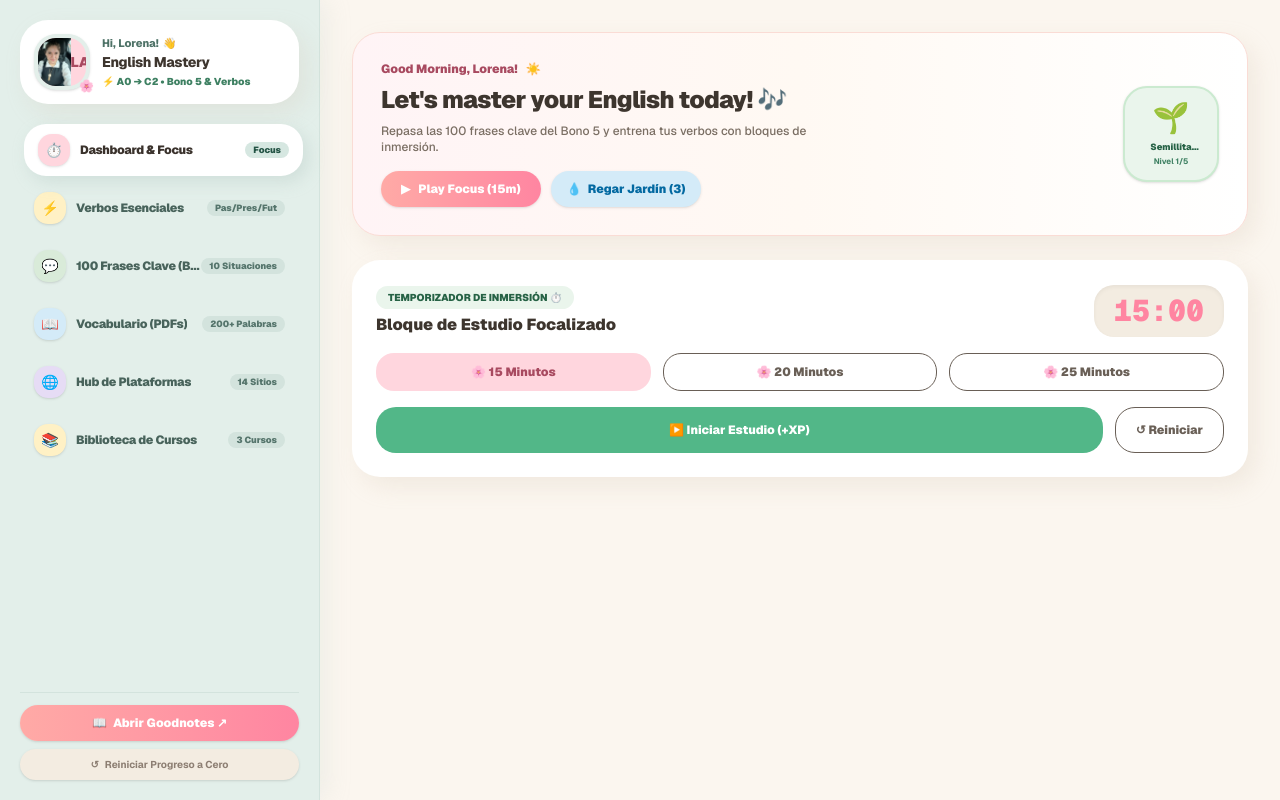
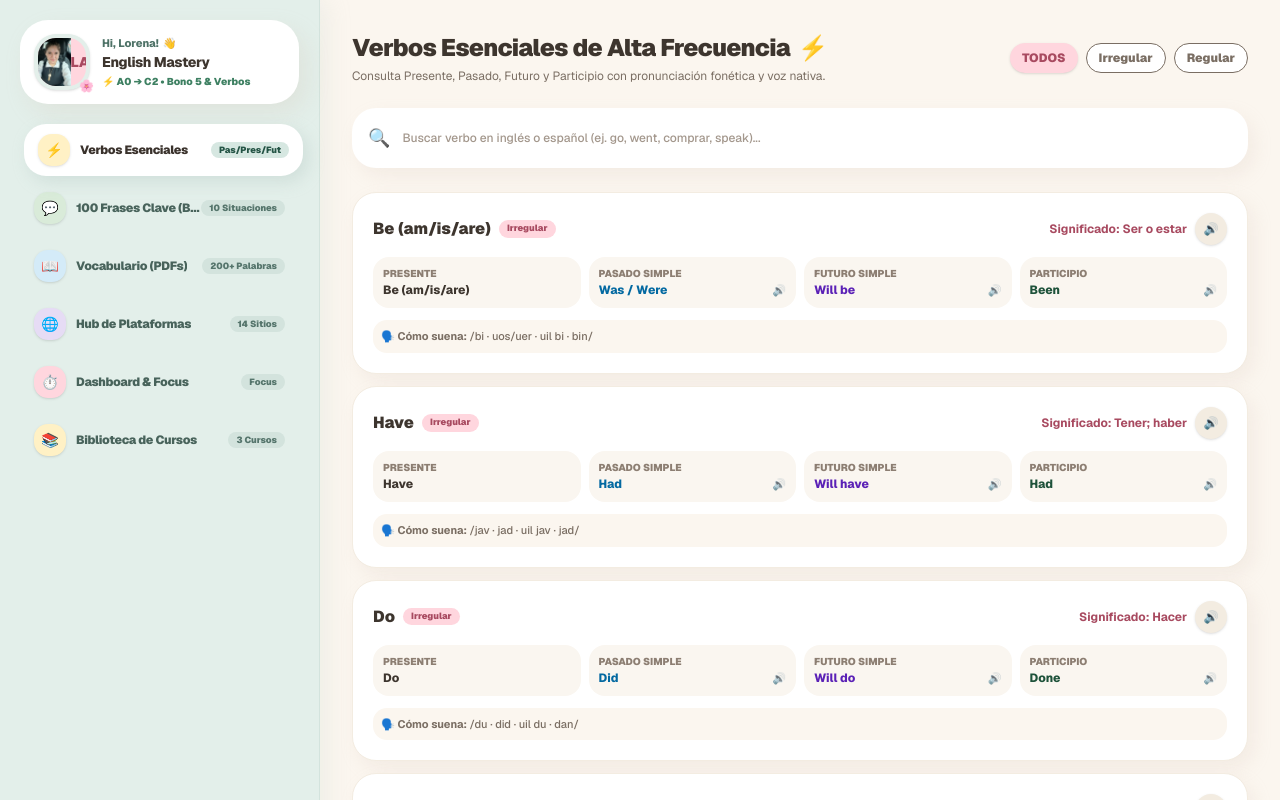
Before and after one commit to lorenaolah-maker/english-mastery-web, a Next.js app: page / in a window 1280 px wide. Shown: the top 800 px of the page. Built offline with nearby package versions, Linux system fonts and the light colour scheme.

Commit message:
Compilacion limpia: verbos, Bono 5 y 14 plataformas sin errores

```diff
--- a/src/app/page.tsx
+++ b/src/app/page.tsx
@@ -1,29 +1,25 @@
 'use client';
 
 import React, { useState, useEffect, useRef } from 'react';
-import { vocab200List, vocab500List, falseFriendsList, phrases100List, verbsEssentialList } from './vocabularyData';
+import {
+  vocab200List,
+  vocab500List,
+  falseFriendsList,
+  phrases100List,
+  verbsEssentialList
+} from './vocabularyData';
 
 export default function EnglishMasteryHome() {
-  const [activeTab, setActiveTab] = useState('pomodoro');
+  const [activeTab, setActiveTab] = useState('verbos');
 
   // Métricas
   const [xp, setXp] = useState(0);
-  const [streak, setStreak] = useState(1);
   const [totalMinutes, setTotalMinutes] = useState(0);
-  const [favoritesCount, setFavoritesCount] = useState(0);
   const [waterDrops, setWaterDrops] = useState(3);
   const [plantStage, setPlantStage] = useState(1);
-  const [weeklyActive, setWeeklyActive] = useState<boolean[]>([true, false, false, false, false, false, false]);
+  const [savedNotice, setSavedNotice] = useState<string | null>(null);
 
-  // Quests
-  const [questPomo, setQuestPomo] = useState(false);
-  const [questCards, setQuestCards] = useState(false);
-  const [questListening, setQuestListening] = useState(false);
-  const [questClaimed, setQuestClaimed] = useState(false);
-
-  // Audio Ambiental Lofi
-  const [isAudioPlaying, setIsAudioPlaying] = useState(false);
-  const audioCtxRef = useRef<AudioContext | null>(null);
+  // Audio Táctil Web Audio
   const sfxCtxRef = useRef<AudioContext | null>(null);
 
   const getSfxContext = () => {
@@ -83,15 +79,6 @@ export default function EnglishMasteryHome() {
     } catch {}
   };
 
-  // Frase inspiracional
-  const [quoteIdx, setQuoteIdx] = useState(0);
-  const quotes = [
-    { en: 'Small daily steps every day lead to big changes.', es: 'Pequeños pasos diarios conducen a grandes cambios.' },
-    { en: 'Fluency is consistency in action, not overnight magic.', es: 'La fluidez es constancia en acción, no magia de la noche a la mañana.' },
-    { en: 'Focus for twenty quiet minutes, and let time do the rest.', es: 'Concéntrate veinte minutos en calma y deja que el tiempo haga el resto.' },
-    { en: 'Your dedication today opens global doors tomorrow.', es: 'Tu dedicación de hoy abre puertas globales mañana.' }
-  ];
-
   // Voz nativa Web Speech
   const speakEnglish = (text: string) => {
     playPopSound();
@@ -116,7 +103,6 @@ export default function EnglishMasteryHome() {
   const [pomoMinutes, setPomoMinutes] = useState(15);
   const [timeLeft, setTimeLeft] = useState(15 * 60);
   const [isRunning, setIsRunning] = useState(false);
-  const [savedNotice, setSavedNotice] = useState<string | null>(null);
 
   // Estados de Verbos
   const [verbSearch, setVerbSearch] = useState('');
@@ -143,45 +129,22 @@ export default function EnglishMasteryHome() {
   useEffect(() => {
     const sXp = localStorage.getItem('em_xp');
     const sMins = localStorage.getItem('em_mins');
-    const sStreak = localStorage.getItem('em_streak');
-    const sFavs = localStorage.getItem('em_favs');
     const sWater = localStorage.getItem('em_water');
     const sPlant = localStorage.getItem('em_plant');
-    const sQP = localStorage.getItem('em_qp');
-    const sQC = localStorage.getItem('em_qc');
-    const sQL = localStorage.getItem('em_ql');
-    const sClaimed = localStorage.getItem('em_claimed');
-    const sWeek = localStorage.getItem('em_week');
 
     if (sXp) setXp(Number(sXp));
     if (sMins) setTotalMinutes(Number(sMins));
-    if (sStreak) setStreak(Number(sStreak));
-    if (sFavs) setFavoritesCount(Number(sFavs));
     if (sWater) setWaterDrops(Number(sWater));
     if (sPlant) setPlantStage(Number(sPlant));
-    if (sQP === 'true') setQuestPomo(true);
-    if (sQC === 'true') setQuestCards(true);
-    if (sQL === 'true') setQuestListening(true);
-    if (sClaimed === 'true') setQuestClaimed(true);
-    if (sWeek) {
-      try { setWeeklyActive(JSON.parse(sWeek)); } catch {}
-    }
   }, []);
 
   // Guardar datos
   useEffect(() => {
     localStorage.setItem('em_xp', xp.toString());
     localStorage.setItem('em_mins', totalMinutes.toString());
-    localStorage.setItem('em_streak', streak.toString());
-    localStorage.setItem('em_favs', favoritesCount.toString());
     localStorage.setItem('em_water', waterDrops.toString());
     localStorage.setItem('em_plant', plantStage.toString());
-    localStorage.setItem('em_qp', questPomo.toString());
-    localStorage.setItem('em_qc', questCards.toString());
-    localStorage.setItem('em_ql', questListening.toString());
-    localStorage.setItem('em_claimed', questClaimed.toString());
-    localStorage.setItem('em_week', JSON.stringify(weeklyActive));
-  }, [xp, totalMinutes, streak, favoritesCount, waterDrops, plantStage, questPomo, questCards, questListening, questClaimed, weeklyActive]);
+  }, [xp, totalMinutes, waterDrops, plantStage]);
 
   const showSaveNotice = (msg: string) => {
     setSavedNotice(msg);
@@ -195,15 +158,8 @@ export default function EnglishMasteryHome() {
       localStorage.clear();
       setXp(0);
       setTotalMinutes(0);
-      setStreak(1);
-      setFavoritesCount(0);
       setWaterDrops(3);
       setPlantStage(1);
-      setQuestPomo(false);
-      setQuestCards(false);
-      setQuestListening(false);
-      setQuestClaimed(false);
-      setWeeklyActive([true, false, false, false, false, false, false]);
       playChimeSound();
       showSaveNotice('✨ ¡Progreso reiniciado a cero con éxito!');
     }
@@ -233,18 +189,14 @@ export default function EnglishMasteryHome() {
       setXp(prev => prev + earnedXp);
       setTotalMinutes(prev => prev + pomoMinutes);
       setWaterDrops(prev => prev + 2);
-      setQuestPomo(true);
       playChimeSound();
       showSaveNotice(`¡Sesión de ${pomoMinutes}m completada! +${earnedXp} XP`);
     }
     return () => clearInterval(timer);
   }, [isRunning, timeLeft, pomoMinutes]);
 
-  const daysOfWeek = ['Lun', 'Mar', 'Mié', 'Jue', 'Vie', 'Sáb', 'Dom'];
-
-  // Lista de 14 plataformas del Hub (las 7 previas + las 7 nuevas de tus capturas)
+  // Lista de 14 plataformas (7 originales + 7 nuevas de tus capturas)
   const platformsList = [
-    // Nuevas de tus capturas
     { title: 'BaBaDum (1500 Palabras)', desc: 'Juega y aprende 1500 palabras con ilustraciones y 5 juegos interactivos rápidos.', link: 'https://babadum.com', btn: 'Jugar BaBaDum', icon: '🦅', bg: 'bg-[#FFF1C5]' },
     { title: 'inglés.com (Diccionario Definitivo)', desc: 'Traductor, vocabulario, comparador de palabras y conjugador verbal completo.', link: 'https://www.ingles.com', btn: 'Abrir inglés.com', icon: '📖', bg: 'bg-[#D4EBF8]' },
     { title: 'Cambridge Learning Activities', desc: '175 actividades interactivas oficiales de gramática, vocabulario y listening por nivel.', link: 'https://www.cambridgeenglish.org/learning-english/activities-for-learners/', btn: 'Abrir Cambridge', icon: '🏛️', bg: 'bg-[#D9EBD9]' },
@@ -252,7 +204,6 @@ export default function EnglishMasteryHome() {
     { title: 'TED-Ed Lessons', desc: 'Animaciones cortas y conferencias educativas con preguntas de comprensión en inglés.', link: 'https://ed.ted.com/lessons', btn: 'Ver TED-Ed', icon: '🎬', bg: 'bg-[#FFD6DE]' },
     { title: 'LanguageGuide.org', desc: 'Exploración de vocabulario visual con pronunciación instantánea al pasar el cursor.', link: 'https://www.languageguide.org/english/', btn: 'Abrir LanguageGuide', icon: '🌍', bg: 'bg-[#FFF1C5]' },
     { title: 'Games to Learn English', desc: 'Juegos online para entrenar Monster Vocab, adjetivos, frases y gramática jugando.', link: 'https://www.gamestolearnenglish.com', btn: 'Abrir Games English', icon: '🎮', bg: 'bg-[#D4EBF8]' },
-    // Las 7 que ya tenías
     { title: 'Cambridge Dictionary', desc: 'Diccionario con audio británico y americano oficial y transcripción fonética IPA.', link: 'https://dictionary.cambridge.org', btn: 'Abrir Diccionario', icon: '📕', bg: 'bg-[#FFD6DE]' },
     { title: 'AVI UNAM (Práctica Libre)', desc: 'Fichas gramaticales, audios y ejercicios de autoevaluación gratuitos de A1 a B2.', link: 'https://avi.cuaed.unam.mx/idioma-ingles.html', btn: 'Abrir AVI UNAM', icon: '🎓', bg: 'bg-[#FFF1C5]' },
     { title: 'Speak & Improve (Cambridge IA)', desc: 'Evaluador acústico oficial de Cambridge con IA para medir tu pronunciación y nivel.', link: 'https://speakandimprove.com', btn: 'Abrir Speak&Improve', icon: '🤖', bg: 'bg-[#D9EBD9]' },
@@ -308,11 +259,11 @@ export default function EnglishMasteryHome() {
 
           <nav className="space-y-1.5">
             {[
-              { id: 'pomodoro', label: 'Dashboard & Focus', icon: '⏱️', badge: 'Focus', bg: 'bg-[#FFD6DE]' },
               { id: 'verbos', label: 'Verbos Esenciales', icon: '⚡', badge: 'Pas/Pres/Fut', bg: 'bg-[#FFF1C5]' },
               { id: 'frases', label: '100 Frases Clave (Bono 5)', icon: '💬', badge: '10 Situaciones', bg: 'bg-[#D9EBD9]' },
               { id: 'vocabulario', label: 'Vocabulario (PDFs)', icon: '📖', badge: '200+ Palabras', bg: 'bg-[#D4EBF8]' },
               { id: 'hub', label: 'Hub de Plataformas', icon: '🌐', badge: '14 Sitios', bg: 'bg-[#E6DCF5]' },
+              { id: 'pomodoro', label: 'Dashboard & Focus', icon: '⏱️', badge: 'Focus', bg: 'bg-[#FFD6DE]' },
               { id: 'cursos', label: 'Biblioteca de Cursos', icon: '📚', badge: '3 Cursos', bg: 'bg-[#FFF1C5]' },
             ].map(item => {
               const active = activeTab === item.id;
@@ -373,116 +324,7 @@ export default function EnglishMasteryHome() {
           </div>
         )}
 
-        {/* 1. DASHBOARD & FOCUS */}
-        {activeTab === 'pomodoro' && (
-          <div className="space-y-6">
-            <div className="bg-gradient-to-r from-[#FFF4F6] via-[#FFF9F3] to-white rounded-[28px] p-6 sm:p-7 flex flex-col sm:flex-row items-center justify-between gap-5 border border-[#FADCD5] shadow-[8px_10px_22px_rgba(210,190,175,0.22)]">
-              <div className="space-y-2 z-10 w-full sm:w-auto">
-                <div className="flex items-center gap-2 text-xs font-black text-[#A84A60]">
-                  <span>Good Morning, Lorena!</span>
-                  <span>☀️</span>
-                </div>
-                <h1 className="text-2xl font-black text-[#3D352E] tracking-tight leading-tight">
-                  Let&apos;s master your English today! 🎶
-                </h1>
-                <p className="text-xs text-[#7A6E63] max-w-md font-medium">
-                  Repasa las 100 frases clave del Bono 5 y entrena tus verbos con bloques de inmersión.
-                </p>
-                <div className="pt-2 flex flex-wrap gap-2.5">
-                  <button
-                    onClick={() => {
-                      playPopSound();
-                      setIsRunning(true);
-                      setTimeLeft(pomoMinutes * 60);
-                    }}
-                    className="px-5 py-2.5 rounded-[20px] bg-gradient-to-r from-[#FFAAA6] to-[#FF85A1] text-xs font-black text-white flex items-center gap-2 shadow-sm"
-                  >
-                    <span>▶</span> Play Focus ({pomoMinutes}m)
-                  </button>
-                  <button
-                    onClick={handleWaterPlant}
-                    className="px-4 py-2.5 rounded-[20px] bg-[#D4EBF8] text-[#0369A1] text-xs font-black flex items-center gap-1.5 shadow-sm"
-                  >
-                    <span>💧</span> Regar Jardín ({waterDrops})
-                  </button>
-                </div>
-              </div>
-
-              <div className="flex items-center gap-3">
-                <div
-                  onClick={handleWaterPlant}
-                  className="w-24 h-24 rounded-[24px] bg-[#EAF5EC] p-2 flex flex-col items-center justify-center cursor-pointer hover:scale-105 transition-all text-center border-2 border-[#CBEAD0] shadow-sm"
-                >
-                  <span className="text-3xl animate-bounce">{plantData[plantStage - 1].icon}</span>
-                  <span className="text-[9px] font-black text-[#266245] mt-1 line-clamp-1">{plantData[plantStage - 1].name}</span>
-                  <span className="text-[8px] text-[#3E8062] font-bold">Nivel {plantStage}/5</span>
-                </div>
-              </div>
-            </div>
-
-            {/* CRONOMETRO */}
-            <div className="bg-white rounded-[28px] p-6 space-y-4 shadow-[8px_10px_22px_rgba(210,190,175,0.22)]">
-              <div className="flex justify-between items-center">
-                <div>
-                  <span className="text-[10px] uppercase font-black px-3 py-1 rounded-full bg-[#EAF5EC] text-[#266245] inline-block">
-                    Temporizador de Inmersión ⏱️
-                  </span>
-                  <div className="text-base font-black text-[#3D352E] mt-1">Bloque de Estudio Focalizado</div>
-                </div>
-                <div className="text-3xl font-black font-mono text-[#FF85A1] bg-[#F3ECE1] rounded-[20px] px-5 py-2 shadow-inner">
-                  {Math.floor(timeLeft / 60)}:{String(timeLeft % 60).padStart(2, '0')}
-                </div>
-              </div>
-
-              <div className="grid grid-cols-3 gap-3">
-                {[15, 20, 25].map(mins => (
-                  <button
-                    key={mins}
-                    onClick={() => {
-                      playPopSound();
-                      setPomoMinutes(mins);
-                      setTimeLeft(mins * 60);
-                      setIsRunning(false);
-                    }}
-                    className={`py-2.5 rounded-[18px] text-xs font-black transition-all ${
-                      pomoMinutes === mins ? 'bg-[#FFD6DE] text-[#A84A60]' : 'bg-white text-[#695F56] border'
-                    }`}
-                  >
-                    🌸 {mins} Minutos
-                  </button>
-                ))}
-              </div>
-
-              <div className="flex gap-3">
-                <button
-                  onClick={() => {
-                    playPopSound();
-                    setIsRunning(!isRunning);
-                  }}
-                  className={`flex-1 py-3.5 rounded-[20px] text-xs font-black text-white transition-all ${
-                    isRunning ? 'bg-[#FF85A1]' : 'bg-[#52B788]'
-                  }`}
-                >
-                  {isRunning ? '⏸️ Pausar Bloque' : '▶️ Iniciar Estudio (+XP)'}
-                </button>
-                <button
-                  onClick={() => {
-                    playPopSound();
-                    setIsRunning(false);
-                    setTimeLeft(pomoMinutes * 60);
-                  }}
-                  className="px-5 py-3.5 rounded-[20px] text-xs font-black bg-white text-[#695F56] border"
-                >
-                  ↺ Reiniciar
-                </button>
-              </div>
-            </div>
-          </div>
-        )}
-
-        {/* ========================================================= */}
-        {/* 2. VERBOS ESENCIALES (PRESENTE, PASADO, FUTURO, SIGNIFICADO) */}
-        {/* ========================================================= */}
+        {/* 1. VERBOS ESENCIALES */}
         {activeTab === 'verbos' && (
           <div className="space-y-6">
             <div className="flex flex-col sm:flex-row sm:items-center justify-between gap-3">
@@ -513,7 +355,6 @@ export default function EnglishMasteryHome() {
               </div>
             </div>
 
-            {/* BUSCADOR DE VERBOS */}
             <div className="bg-white rounded-[24px] p-4 flex items-center gap-3 shadow-[6px_8px_18px_rgba(210,190,175,0.18)]">
               <span className="text-lg">🔍</span>
               <input
@@ -528,7 +369,6 @@ export default function EnglishMasteryHome() {
               )}
             </div>
 
-            {/* TABLA INTERACTIVA DE VERBOS */}
             <div className="space-y-3">
               {filteredVerbs.map((v, idx) => (
                 <div
@@ -594,9 +434,7 @@ export default function EnglishMasteryHome() {
           </div>
         )}
 
-        {/* ========================================================= */}
-        {/* 3. LAS 100 FRASES CLAVE (DEL PDF BONO 5) */}
-        {/* ========================================================= */}
+        {/* 2. 100 FRASES DEL BONO 5 */}
         {activeTab === 'frases' && (
           <div className="space-y-6">
             <div className="flex flex-col sm:flex-row sm:items-center justify-between gap-3">
@@ -609,7 +447,6 @@ export default function EnglishMasteryHome() {
                 </p>
               </div>
 
-              {/* SELECTOR DE SITUACIÓN */}
               <select
                 value={selectedSituation}
                 onChange={e => {
@@ -625,7 +462,6 @@ export default function EnglishMasteryHome() {
               </select>
             </div>
 
-            {/* BUSCADOR DE FRASES */}
             <div className="bg-white rounded-[24px] p-4 flex items-center gap-3 shadow-[6px_8px_18px_rgba(210,190,175,0.18)]">
               <span className="text-lg">🔍</span>
               <input
@@ -640,7 +476,6 @@ export default function EnglishMasteryHome() {
               )}
             </div>
 
-            {/* LISTA DE FRASES */}
             <div className="grid grid-cols-1 gap-3.5">
               {filteredPhrases.map((phrase, idx) => (
                 <div
@@ -675,9 +510,7 @@ export default function EnglishMasteryHome() {
           </div>
         )}
 
-        {/* ========================================================= */}
-        {/* 4. VOCABULARIO ESENCIAL (200 SUSTANTIVOS & 500 FRECUENTES) */}
-        {/* ========================================================= */}
+        {/* 3. VOCABULARIO (200 SUSTANTIVOS & 500 PALABRAS) */}
         {activeTab === 'vocabulario' && (
           <div className="space-y-6">
             <div className="flex flex-col sm:flex-row sm:items-center justify-between gap-3">
@@ -746,9 +579,7 @@ export default function EnglishMasteryHome() {
           </div>
         )}
 
-        {/* ========================================================= */}
-        {/* 5. HUB DE PLATAFORMAS (14 PLATAFORMAS EN TOTAL) */}
-        {/* ========================================================= */}
+        {/* 4. HUB DE PLATAFORMAS (14 PLATAFORMAS) */}
         {activeTab === 'hub' && (
           <div className="space-y-6">
             <div>
@@ -756,7 +587,7 @@ export default function EnglishMasteryHome() {
                 Hub de Plataformas & Recursos Recomendados <span>🌐</span>
               </h1>
               <p className="text-[#7A6E63] text-xs mt-1">
-                Tus 14 plataformas gratuitas para entrenar vocabulario, listening, gramática y juegos.
+                Tus 14 plataformas gratuitas para entrenar vocabulario, listening, gramática y juegos interactivos.
               </p>
             </div>
 
@@ -787,8 +618,69 @@ export default function EnglishMasteryHome() {
           </div>
         )}
 
-        {/* ========================================================= */}
-        {/* 6. BIBLIOTECA DE CURSOS */}
+        {/* 5. DASHBOARD & FOCUS */}
+        {activeTab === 'pomodoro' && (
+          <div className="space-y-6">
+            <div className="bg-white rounded-[28px] p-6 space-y-4 shadow-[8px_10px_22px_rgba(210,190,175,0.22)]">
+              <div className="flex justify-between items-center">
+                <div>
+                  <span className="text-[10px] uppercase font-black px-3 py-1 rounded-full bg-[#EAF5EC] text-[#266245] inline-block">
+                    Temporizador de Inmersión ⏱️
+                  </span>
+                  <div className="text-base font-black text-[#3D352E] mt-1">Bloque de Estudio Focalizado</div>
+                </div>
+                <div className="text-3xl font-black font-mono text-[#FF85A1] bg-[#F3ECE1] rounded-[20px] px-5 py-2 shadow-inner">
+                  {Math.floor(timeLeft / 60)}:{String(timeLeft % 60).padStart(2, '0')}
+                </div>
+              </div>
+
+              <div className="grid grid-cols-3 gap-3">
+                {[15, 20, 25].map(mins => (
+                  <button
+                    key={mins}
+                    onClick={() => {
+                      playPopSound();
+                      setPomoMinutes(mins);
+                      setTimeLeft(mins * 60);
+                      setIsRunning(false);
+                    }}
+                    className={`py-2.5 rounded-[18px] text-xs font-black transition-all ${
+                      pomoMinutes === mins ? 'bg-[#FFD6DE] text-[#A84A60]' : 'bg-white text-[#695F56] border'
+                    }`}
+                  >
+                    🌸 {mins} Minutos
+                  </button>
+                ))}
+              </div>
+
+              <div className="flex gap-3">
+                <button
+                  onClick={() => {
+                    playPopSound();
+                    setIsRunning(!isRunning);
+                  }}
+                  className={`flex-1 py-3.5 rounded-[20px] text-xs font-black text-white transition-all ${
+                    isRunning ? 'bg-[#FF85A1]' : 'bg-[#52B788]'
+                  }`}
+                >
+                  {isRunning ? '⏸️ Pausar Bloque' : '▶️ Iniciar Estudio (+XP)'}
+                </button>
+                <button
+                  onClick={() => {
+                    playPopSound();
+                    setIsRunning(false);
+                    setTimeLeft(pomoMinutes * 60);
+                  }}
+                  className="px-5 py-3.5 rounded-[20px] text-xs font-black bg-white text-[#695F56] border"
+                >
+                  ↺ Reiniciar
+                </button>
+              </div>
+            </div>
+          </div>
+        )}
+
+        {/* 6. CURSOS */}
         {activeTab === 'cursos' && (
           <div className="space-y-6">
             <div>
```
